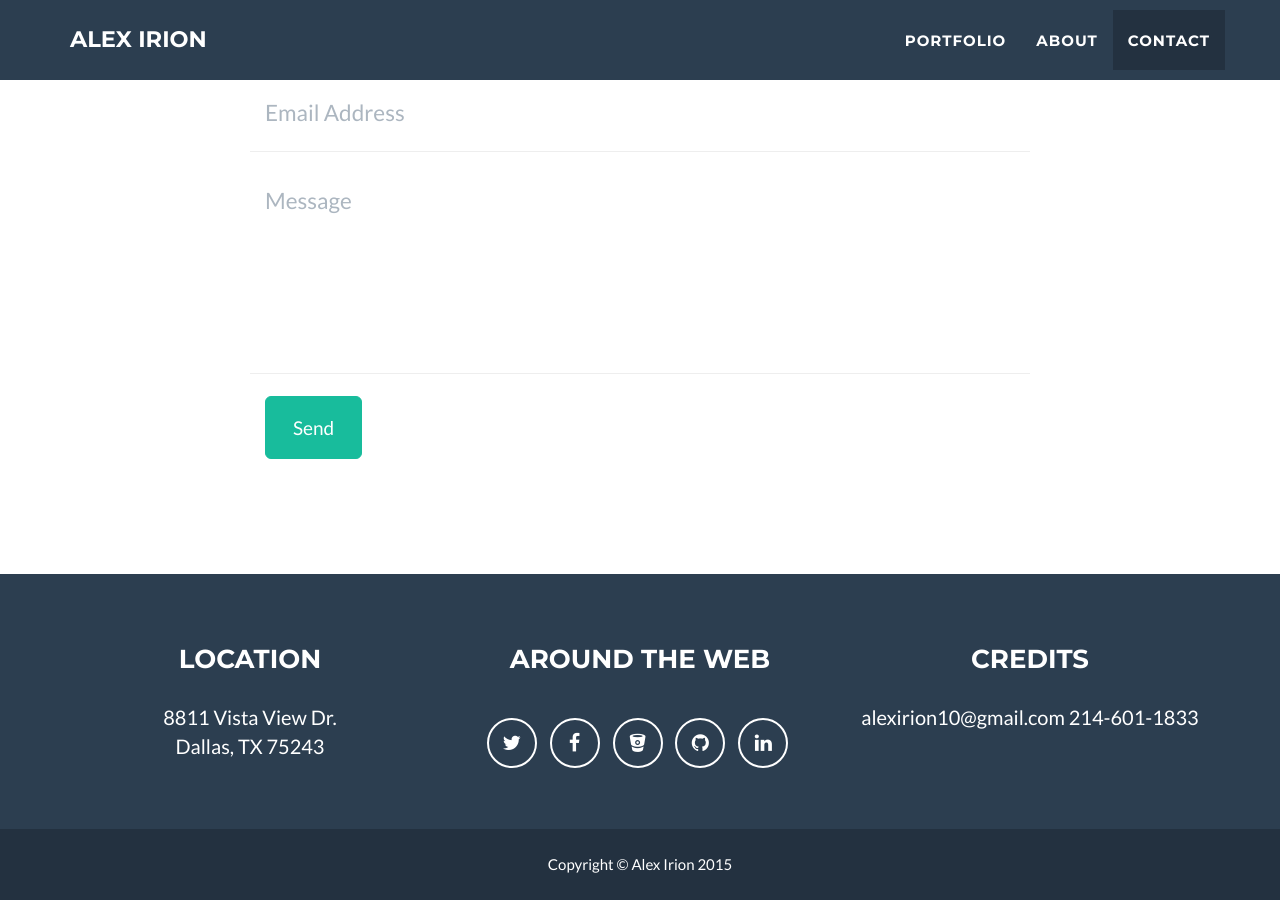
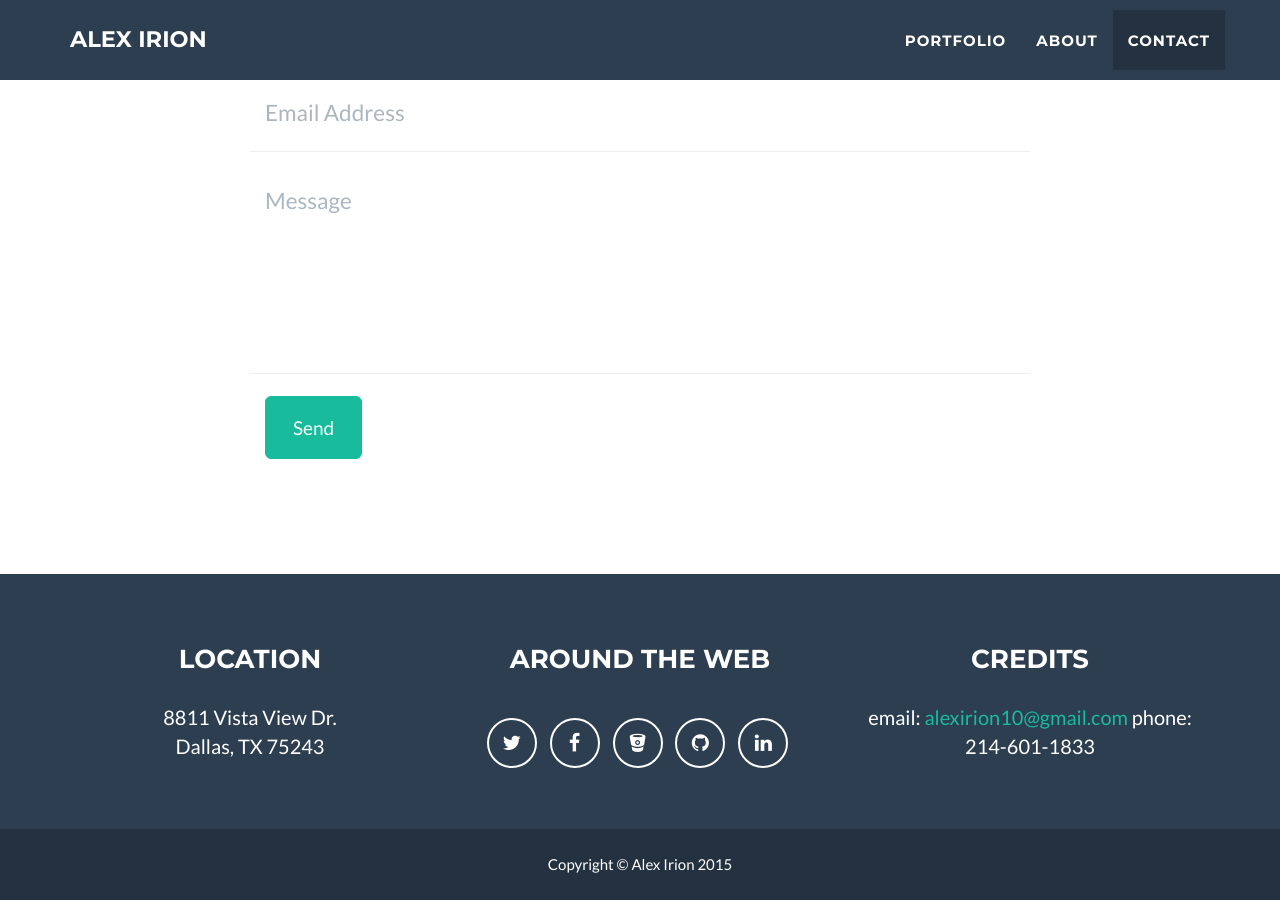
Before and after one commit to alexirion10/alexirion10.github.io, a Jekyll site: the page built from index.html, in a window 1280 px wide and 900 px high, scrolled down 2588 px. Built offline with Jekyll 4.4.1, drawn with Linux system fonts in a browser that asks for light colours.

Commit message:
final touch nope

```diff
--- a/_config.yml
+++ b/_config.yml
@@ -55,7 +55,7 @@
   - line: Dallas, TX 75243
 
 # Credits content
-credits: 'alexirion10@gmail.com               214-601-1833'
+credits: 'email: <a href="mailto:alexirion10@gmail.com ">alexirion10@gmail.com </a>  phone: 214-601-1833'
 
 # Build settings
 markdown: kramdown
```
